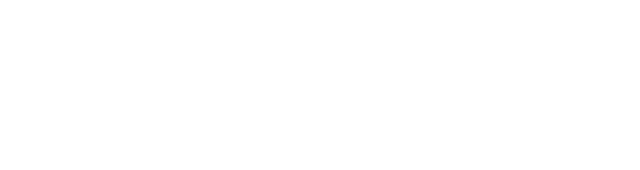
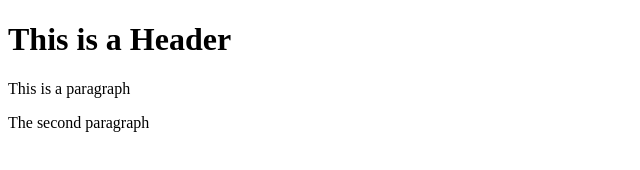
Before and after one commit to rvishalmohan98/Git-test, a plain HTML site: page templates/test.html in a window 1280 px wide. Shown: the whole page, without its empty margins (0-640 px from the left). Drawn offline with Linux system fonts and the light colour scheme.

Commit message:
Forth Commit

```diff
--- a/templates/test.html
+++ b/templates/test.html
@@ -4,6 +4,8 @@
 	<title></title>
 </head>
 <body>
-
+		<h1>This is a Header</h1>
+        <p>This is a paragraph</p>
+        <p>The second paragraph</p>
 </body>
 </html>
```
